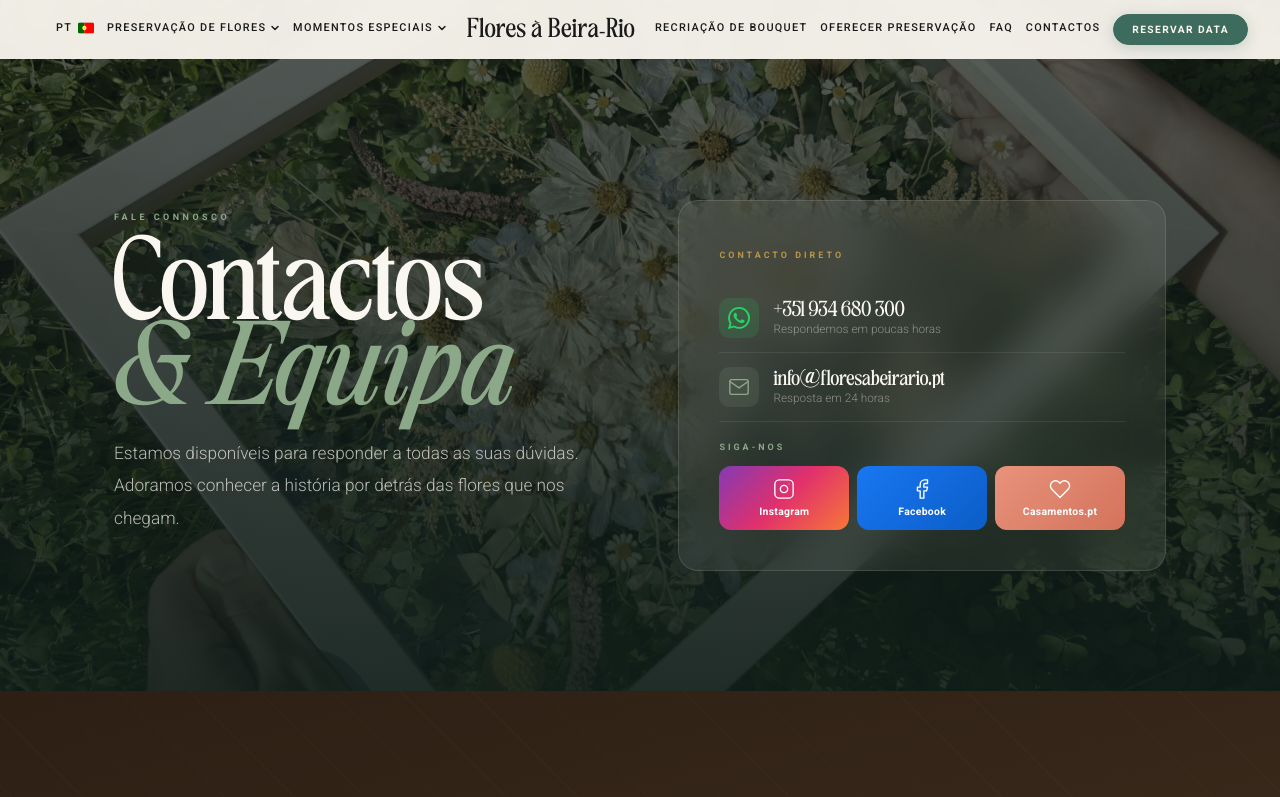
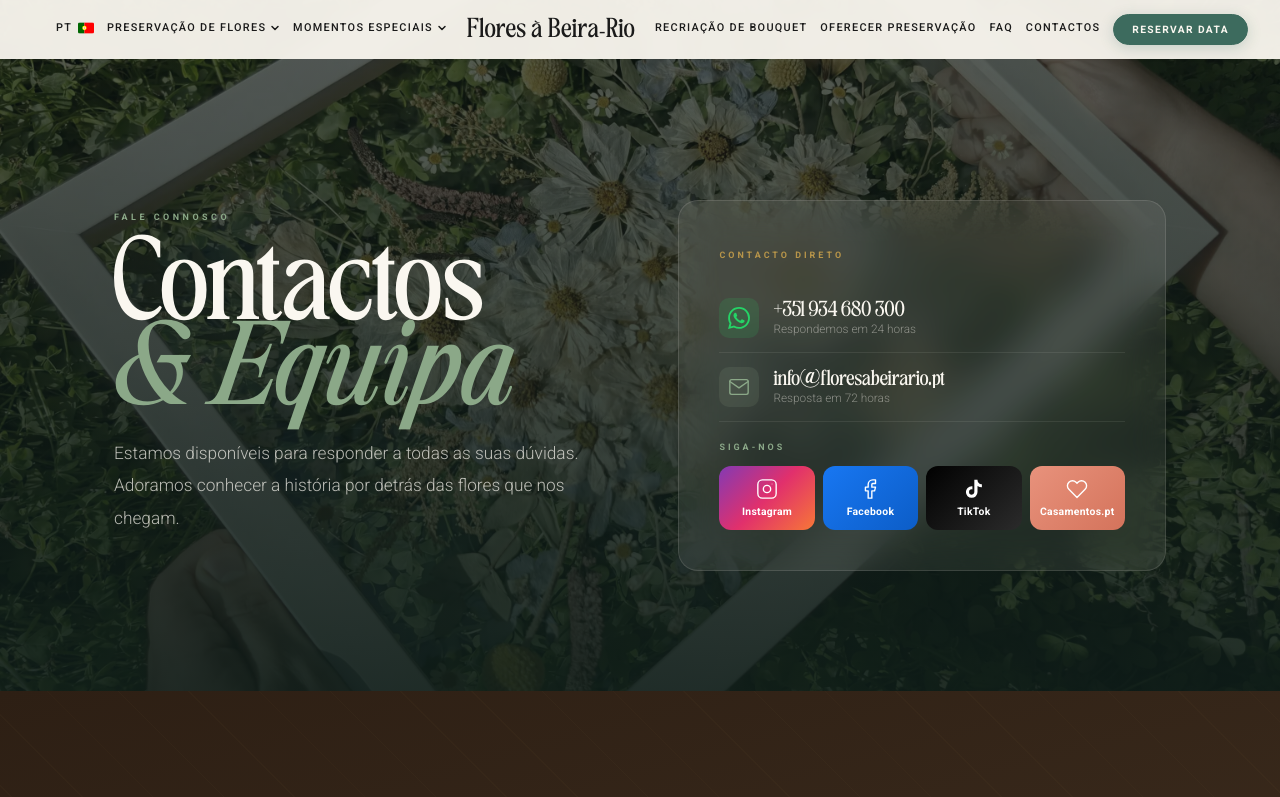
Before and after one commit to floresabeirario/fbr-website, a Next.js app: page /contactos in a window 1280 px wide. Shown: the top 797 px of the page. Built offline with nearby package versions, Linux system fonts and the light colour scheme.

Commit message:
Update page.js

```diff
--- a/app/contactos/page.js
+++ b/app/contactos/page.js
@@ -32,6 +32,11 @@ const IconInstagram = () => (
 const IconFacebook = () => (
   <svg width="22" height="22" viewBox="0 0 24 24" fill="none" stroke="currentColor" strokeWidth="1.5" strokeLinecap="round" strokeLinejoin="round" aria-hidden="true">
     <path d="M18 2h-3a5 5 0 0 0-5 5v3H7v4h3v8h4v-8h3l1-4h-4V7a1 1 0 0 1 1-1h3z"/>
+  </svg>
+);
+const IconTikTok = () => (
+  <svg width="22" height="22" viewBox="0 0 24 24" fill="currentColor" aria-hidden="true">
+    <path d="M19.59 6.69a4.83 4.83 0 0 1-3.77-4.25V2h-3.45v13.67a2.89 2.89 0 0 1-2.88 2.5 2.89 2.89 0 0 1-2.89-2.89 2.89 2.89 0 0 1 2.89-2.89c.28 0 .54.04.79.1V9.01a6.33 6.33 0 0 0-.79-.05 6.34 6.34 0 0 0-6.34 6.34 6.34 6.34 0 0 0 6.34 6.34 6.34 6.34 0 0 0 6.33-6.34V8.69a8.18 8.18 0 0 0 4.78 1.52V6.75a4.85 4.85 0 0 1-1.01-.06z"/>
   </svg>
 );
 const IconWhatsApp = () => (
@@ -93,6 +98,12 @@ const SOCIALS = [
     bg: "linear-gradient(135deg, #1877F2, #0C5DC7)",
   },
   {
+    icon: <IconTikTok />,
+    label: "TikTok",
+    href: "https://www.tiktok.com/@floresabeirario",
+    bg: "linear-gradient(135deg, #010101, #2b2b2b)",
+  },
+  {
     icon: <IconCasamentos />,
     label: "Casamentos.pt",
     href: "https://www.casamentos.pt/ideias-criativas-para-casamentos/flores-a-beira-rio-preservacao-de-flores--e171385",
@@ -115,16 +126,14 @@ export default function ContactosEquipa() {
           overflow: hidden;
         }
 
-        /* ── Redes sociais ── */
+        /* ── Redes sociais: grelha 2 colunas no mobile, 4 no desktop ── */
         .socials-row {
           display: grid;
           grid-template-columns: 1fr 1fr;
           gap: 8px;
         }
-        .socials-row > *:last-child { grid-column: 1 / -1; }
         @media (min-width: 400px) {
-          .socials-row { grid-template-columns: repeat(3, 1fr); }
-          .socials-row > *:last-child { grid-column: auto; }
+          .socials-row { grid-template-columns: repeat(4, 1fr); }
         }
 
         /* ── Split layout hero ── */
@@ -157,11 +166,9 @@ export default function ContactosEquipa() {
           box-shadow: 0 20px 48px rgba(0,0,0,0.35);
         }
 
-        /* Foto à esquerda — cartão com overlay */
         .team-photo-card {
           position: relative;
           flex-shrink: 0;
-          /* largura fixa no mobile, cresce no desktop */
           width: clamp(120px, 38vw, 200px);
         }
 
@@ -176,7 +183,6 @@ export default function ContactosEquipa() {
           transform: scale(1.05);
         }
 
-        /* Gradiente + texto sobrepostos na foto */
         .team-photo-overlay {
           position: absolute;
           bottom: 0; left: 0; right: 0;
@@ -189,7 +195,6 @@ export default function ContactosEquipa() {
           );
         }
 
-        /* Bio à direita */
         .team-bio-col {
           flex: 1;
           min-width: 0;
@@ -329,8 +334,8 @@ export default function ContactosEquipa() {
                 Contacto direto
               </p>
               {[
-                { icon: <IconWhatsApp />, label: "+351 934 680 300", sub: "Respondemos em poucas horas", href: "https://wa.me/351934680300", color: "#25D366" },
-                { icon: <IconEmail />, label: "info@floresabeirario.pt", sub: "Resposta em 24 horas", href: "mailto:info@floresabeirario.pt", color: "#8BA888" },
+                { icon: <IconWhatsApp />, label: "+351 934 680 300", sub: "Respondemos em 24 horas", href: "https://wa.me/351934680300", color: "#25D366" },
+                { icon: <IconEmail />, label: "info@floresabeirario.pt", sub: "Resposta em 72 horas", href: "mailto:info@floresabeirario.pt", color: "#8BA888" },
               ].map((item, i) => {
                 const Tag = item.href ? "a" : "div";
                 return (
@@ -418,7 +423,7 @@ export default function ContactosEquipa() {
       </section>
 
       {/* ════════════════════════════════════════════
-          2. EQUIPA — cartão foto à esquerda, bio à direita
+          2. EQUIPA
       ════════════════════════════════════════════ */}
       <section
         aria-label="A nossa equipa"
@@ -469,8 +474,6 @@ export default function ContactosEquipa() {
           {TEAM.map((member, i) => (
             <Reveal key={i} delay={i * 0.12}>
               <div className="team-row">
-
-                {/* Foto com nome e cargo sobrepostos */}
                 <div className="team-photo-card">
                   <img
                     src={member.img}
@@ -499,7 +502,6 @@ export default function ContactosEquipa() {
                   </div>
                 </div>
 
-                {/* Bio à direita */}
                 <div className="team-bio-col">
                   <p style={{
                     fontFamily: "Roboto, sans-serif", fontWeight: 300,
@@ -511,7 +513,6 @@ export default function ContactosEquipa() {
                     {member.bio}
                   </p>
                 </div>
-
               </div>
             </Reveal>
           ))}
```
